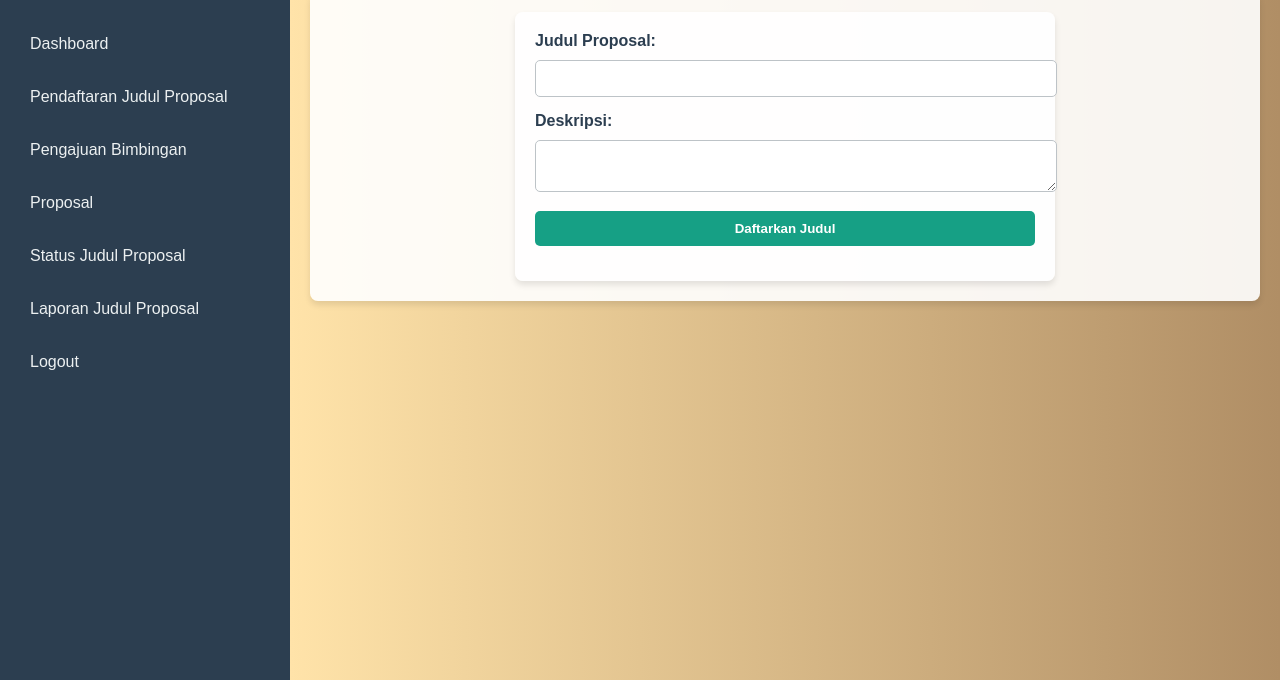
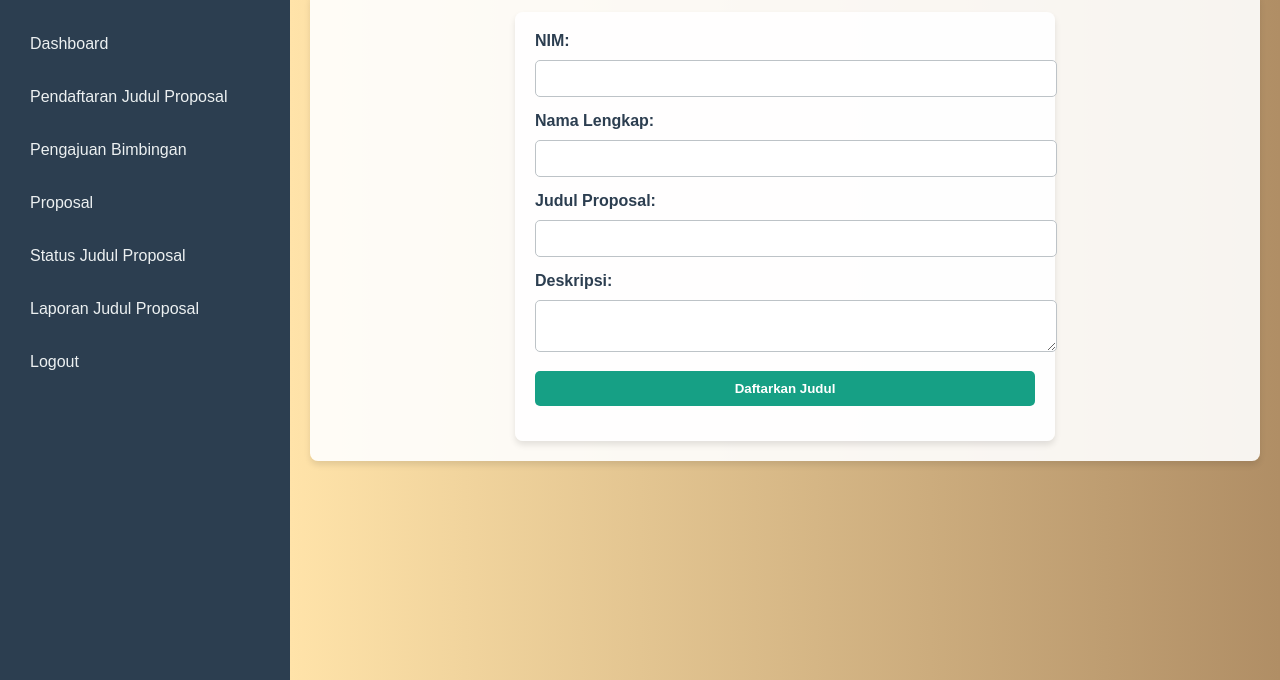
Before and after one commit to Spado76/tgs, a plain HTML site: page pendaftaranjudul.html in a window 1280 px wide. Shown: the part 120-800 px from the top of the page. Drawn offline with Linux system fonts and the light colour scheme.

Commit message:
tambah nim+ nama lengkap

```diff
--- a/pendaftaranjudul.html
+++ b/pendaftaranjudul.html
@@ -32,6 +32,12 @@
       <h1>Pendaftaran Judul Proposal</h1>
       <div class="overview-box">
         <form action="#" method="POST">
+          <label for="nim">NIM:</label>
+          <input type="text" id="nim" name="nim" required>
+
+          <label for="nama">Nama Lengkap:</label>
+          <input type="text" id="nama" name="nama" required>
+
           <label for="judul">Judul Proposal:</label>
           <input type="text" id="judul" name="judul" required>
 
```
